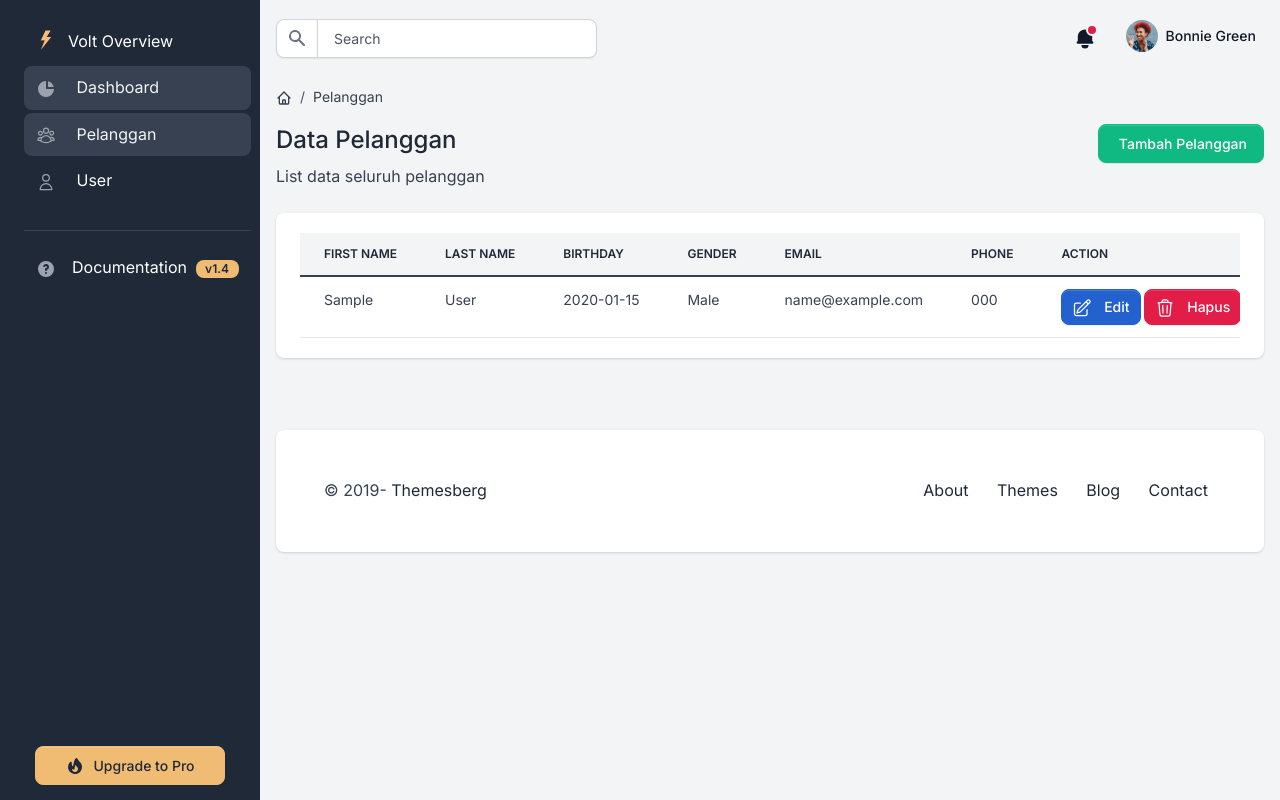
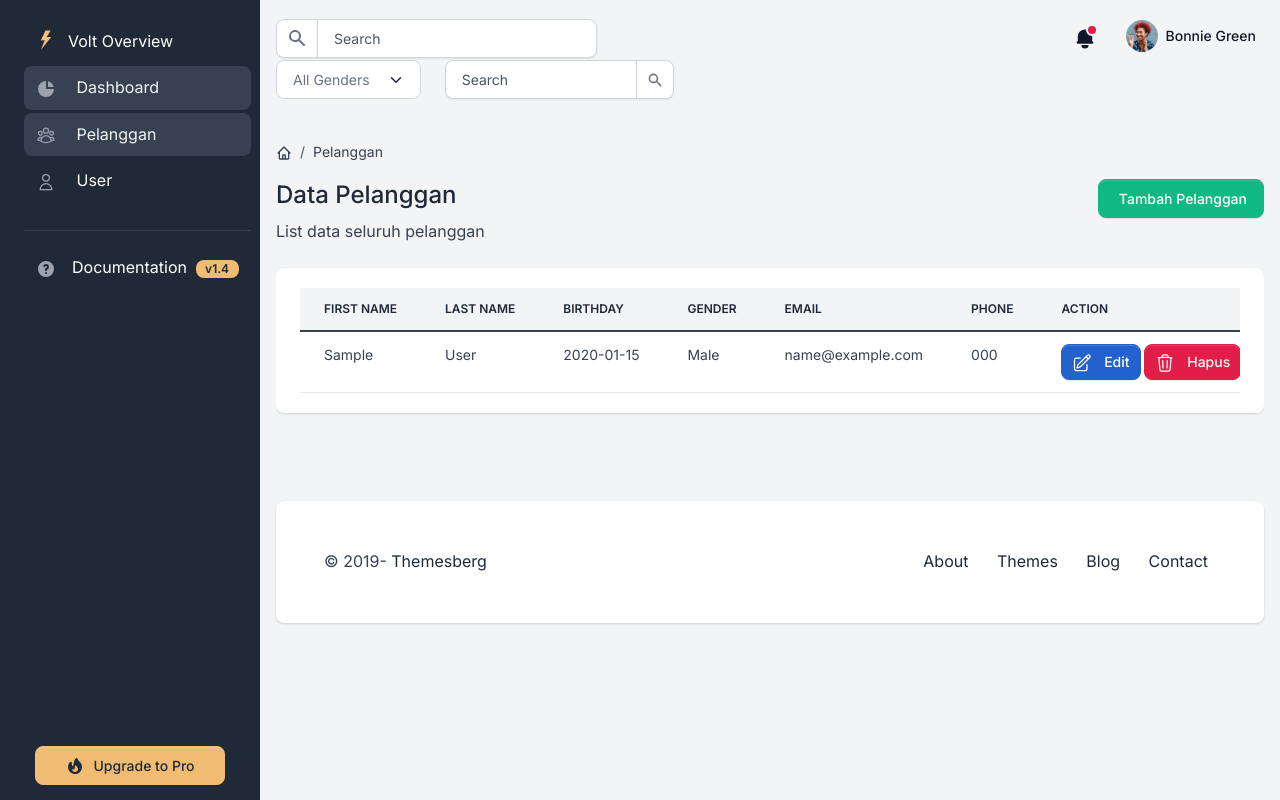
Before and after one commit to hnamth/laravel-hn, a Laravel app: page /pelanggan in a window 1280 px wide. Run offline with Laravel 12, Linux system fonts and the light colour scheme; tables that the repository leaves empty hold one stand-in row (values such as "Sample post").

Commit message:
Pertemuan 12

```diff
--- a/app/Http/Controllers/PelangganController.php
+++ b/app/Http/Controllers/PelangganController.php
@@ -10,9 +10,15 @@ class PelangganController extends Controller
     /**
      * Display a listing of the resource.
      */
-    public function index()
+    public function index(Request $request)
     {
-        $data['dataPelanggan'] = Pelanggan::all();
+        $filterableColumns = ['gender'];
+        $searchableColumns = ['first_name','last_name','email'];
+
+        $data['dataPelanggan'] = Pelanggan::filter($request, $filterableColumns)
+            ->search($request,$searchableColumns)
+            ->paginate(10)->withQueryString();
+
 		return view('admin.pelanggan.index',$data);
     }
 
--- a/app/Models/Pelanggan.php
+++ b/app/Models/Pelanggan.php
@@ -3,7 +3,7 @@
 namespace App\Models;
 
 use Illuminate\Database\Eloquent\Model;
-
+use Illuminate\Database\Eloquent\Builder;
 
 class Pelanggan extends Model
 {
@@ -17,4 +17,24 @@ class Pelanggan extends Model
         'email',
         'phone'
     ];
+
+
+    public function scopeFilter(Builder $query, $request, array $filterableColumns): Builder{
+        foreach ($filterableColumns as $column) {
+            if ($request->filled($column)) {
+                $query->where($column, $request->input($column));
+            }
+        }
+        return $query;
+    }
+
+    public function scopeSearch($query, $request, array $columns){
+        if ($request->filled('search')) {
+            $query->where(function($q) use ($request, $columns) {
+                foreach ($columns as $column) {
+                    $q->orWhere($column, 'LIKE', '%' . $request->search . '%');
+                }
+            });
+        }
+    }
 }
--- a/resources/views/admin/pelanggan/index.blade.php
+++ b/resources/views/admin/pelanggan/index.blade.php
@@ -1,6 +1,35 @@
 @extends('layouts.admin.app')
 @section('content')
         <!-- Start main content -->
+
+        <div class="table-responsive">
+        <form method="GET" action="{{ route('pelanggan.index') }}" onchange="this.form.submit()" class="mb-3">
+            <div class="row">
+                <div class="col-md-2">
+                    <select name="gender" class="form-select">
+                        <option value="">All Genders</option>
+                        <option value="Male" {{ request('gender')=='Male' ? 'selected' : '' }}>Male</option>
+                        <option value="Female" {{ request('gender')=='Female' ? 'selected' : '' }}>Female</option>
+                    </select>
+                </div>
+
+
+                <div class="col-md-3">
+                    <div class="input-group">
+                        <input type="text" name="search" class="form-control" id="exampleInputIconRight" value="{{request('search')}}" placeholder="Search" aria-label="Search">
+                        <button type="submit" class="input-group-text" id="basic-addon2">
+                            <svg class="icon icon-xxs" fill="currentColor" viewBox="0 0 20 20" xmlns="http://www.w3.org/2000/svg"><path fill-rule="evenodd" d="M8 4a4 4 0 100 8 4 4 0 000-8zM2 8a6 6 0 1110.89 3.476l4.817 4.817a1 1 0 01-1.414 1.414l-4.816-4.816A6 6 0 012 8z" clip-rule="evenodd"></path></svg>
+                        </button>
+
+                        @if(request('search'))
+							<a href="{{ request()->fullUrlWithQuery(['search'=> null]) }}" class="btn btn-outline-secondary ml-3" id="clear-search"> Clear</a>
+					    @endif
+                    </div>
+                </div>
+
+            </div>
+        </form>
+
         <div class="py-4">
             <nav aria-label="breadcrumb" class="d-none d-md-inline-block">
                 <ol class="breadcrumb breadcrumb-dark breadcrumb-transparent">
@@ -79,5 +108,11 @@
                 </div>
             </div>
         </div>
+
+        <div class="mt-3">
+        {{ $dataPelanggan->links('pagination::bootstrap-5') }}
+        </div>
         <!-- End main content -->
+
+        </div>
 @endsection
```
Also changed, not shown: database/seeders/CreateFirstUser.php (added, +22 -0 lines), database/seeders/CreatePelangganDummy.php (added, +28 -0 lines), database/migrations/2026_11_18_003019_add_profile_picture_to_users_table.php (added).
